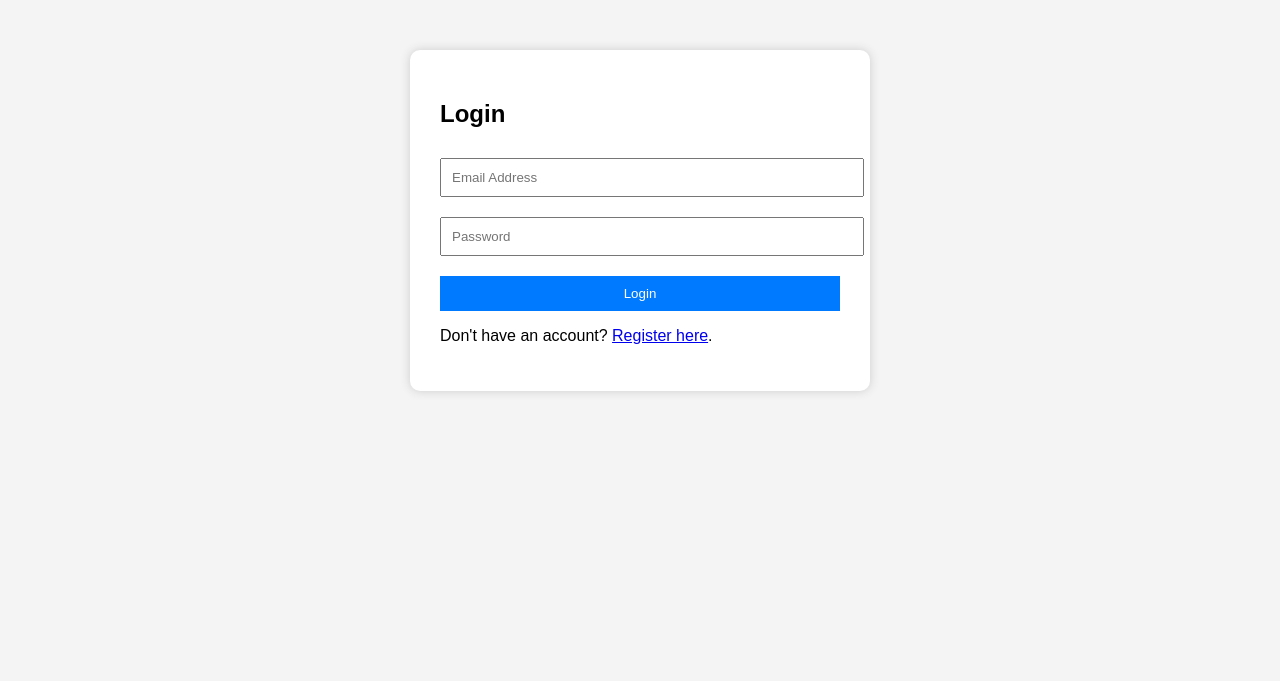
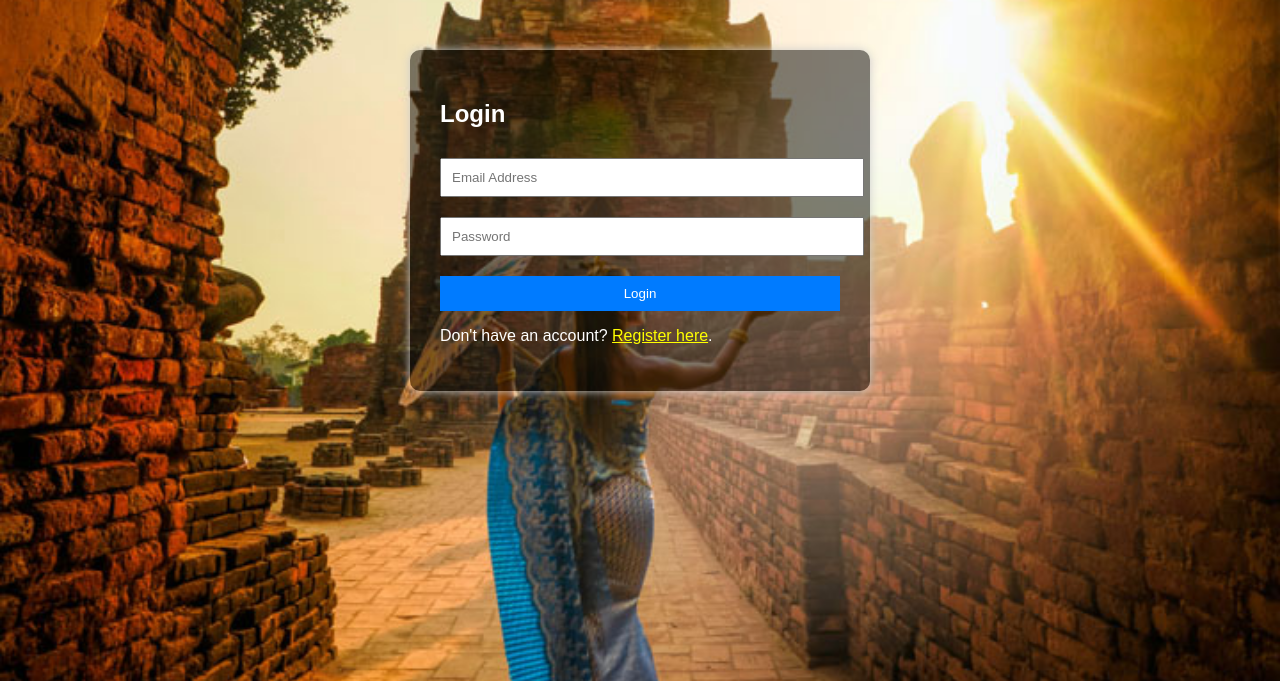
Before and after one commit to pahalwar01/traveller-organizer, a PHP site: page /login.php in a window 1280 px wide. Shown: the top 681 px of the page. Run offline with PHP 8.4, Linux system fonts and the light colour scheme.

Commit message:
Update login.php

```diff
--- a/login.php
+++ b/login.php
@@ -34,16 +34,19 @@ if ($_SERVER["REQUEST_METHOD"] == "POST") {
 <!DOCTYPE html>
 <html>
 <head>
-    <title>Login - Traveller Organizer</title>
+    <title>Login - RK Traveller Organizer</title>
     <link rel="stylesheet" href="css/style.css">
     <style>
         body {
             font-family: Arial;
             background: #f4f4f4;
             padding: 50px;
+            background: url('images/travel-bg.jpg') no-repeat center center fixed;
+            background-size: cover;
+            color: #fff;
         }
         .form-box {
-            background: white;
+            background: rgba(0, 0, 0, 0.5);
             padding: 30px;
             border-radius: 10px;
             max-width: 400px;
@@ -79,7 +82,7 @@ if ($_SERVER["REQUEST_METHOD"] == "POST") {
         <button type="submit" class="btn">Login</button>
     </form>
     <p class="msg"><?php echo $message; ?></p>
-    <p>Don't have an account? <a href="register.php">Register here</a>.</p>
+    <p>Don't have an account? <a href="register.php" style="color: yellow;">Register here</a>.</p>
 </div>
 
 </body>
```
